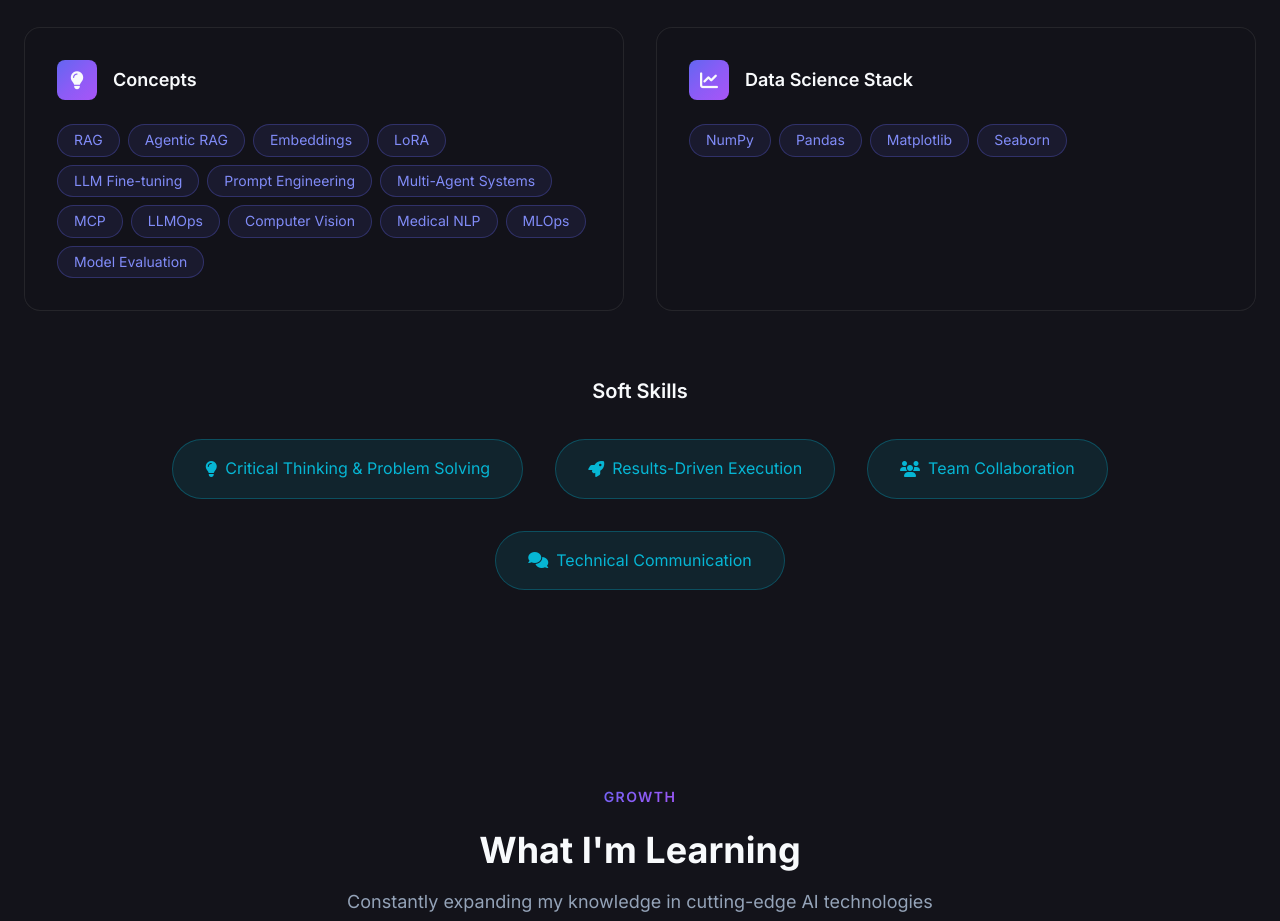
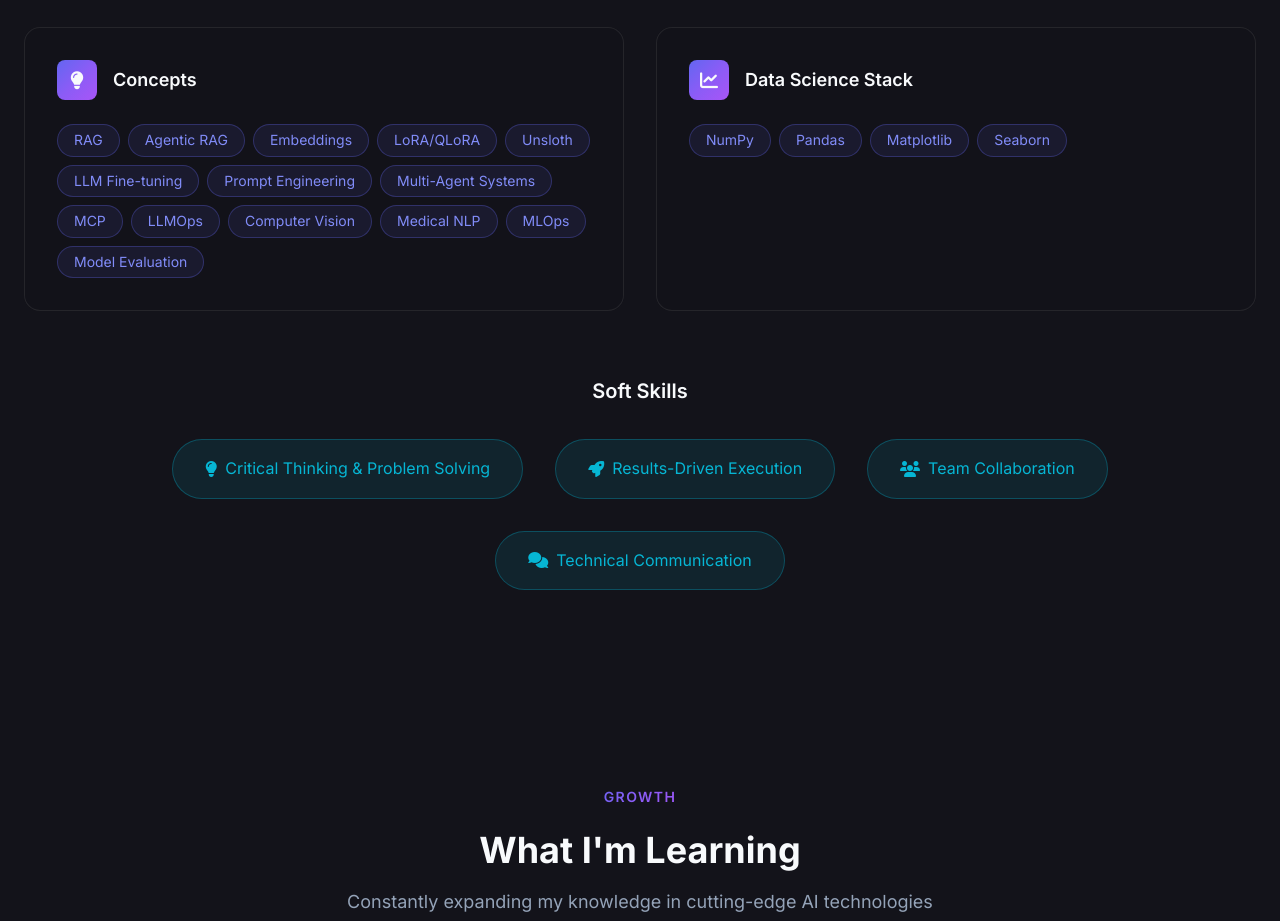
Before and after one commit to YassirCher/Portfolio, a React (Vite) app: page / in a window 1280 px wide. Shown: the part 3040-3961 px from the top of the page. Built offline with nearby package versions, Linux system fonts and the light colour scheme; no server answers.

Commit message:
update LoRA to LoRA/QLoRA and add Unsloth in Concepts section of skills

```diff
--- a/src/components/Skills.jsx
+++ b/src/components/Skills.jsx
@@ -35,7 +35,7 @@
         {
             icon: 'fa-lightbulb',
             title: 'Concepts',
-            skills: ['RAG', 'Agentic RAG', 'Embeddings', 'LoRA', 'LLM Fine-tuning', 'Prompt Engineering', 'Multi-Agent Systems', 'MCP', 'LLMOps', 'Computer Vision', 'Medical NLP', 'MLOps', 'Model Evaluation']
+            skills: ['RAG', 'Agentic RAG', 'Embeddings', 'LoRA/QLoRA', 'Unsloth', 'LLM Fine-tuning', 'Prompt Engineering', 'Multi-Agent Systems', 'MCP', 'LLMOps', 'Computer Vision', 'Medical NLP', 'MLOps', 'Model Evaluation']
         },
         {
             icon: 'fa-chart-line',
```
